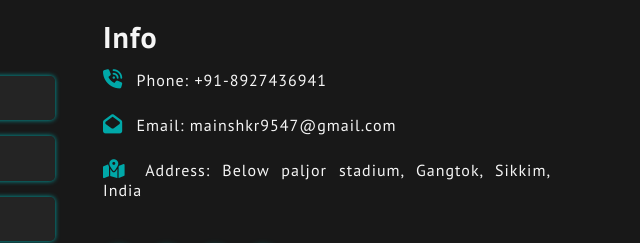
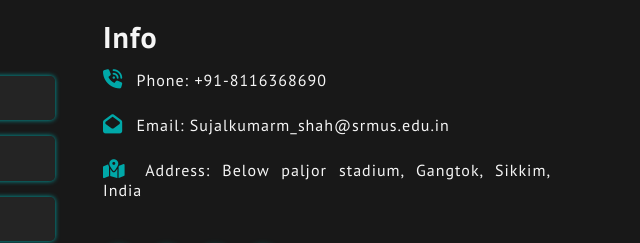
Before and after one commit to manishkr6/sujal, a plain HTML site: page index.html in a window 1280 px wide. Shown: the part 3419-3662 px from the top of the page, 633-1273 px from the left. Drawn offline with nearby package versions, Linux system fonts and the light colour scheme.

Commit message:
Update contact information in index.html and add VS Code settings for live server

```diff
--- a/index.html
+++ b/index.html
@@ -234,11 +234,11 @@
             <h1>Info</h1>
             <p>
               <i class="fa-solid fa-phone-volume"></i> Phone:
-              <a href="tel:+918927436941">+91-8927436941</a>
+              <a href="tel:+918927436941">+91-8116368690</a>
             </p>
             <p>
               <i class="fa-solid fa-envelope-open"></i> Email:
-              <a href="mailto:mainshkr9547@gmail.com">mainshkr9547@gmail.com</a>
+              <a href="mailto:mainshkr9547@gmail.com">Sujalkumarm_shah@srmus.edu.in</a>
             </p>
             <p>
               <i class="fa-solid fa-map-location-dot"></i> Address: Below paljor
```
